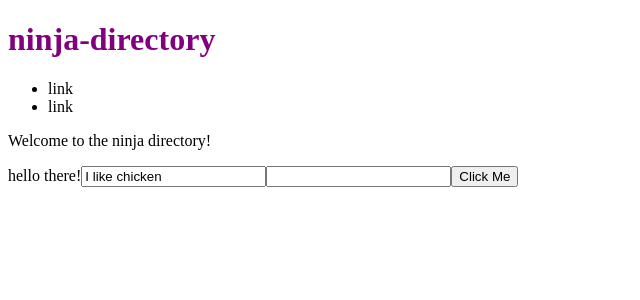
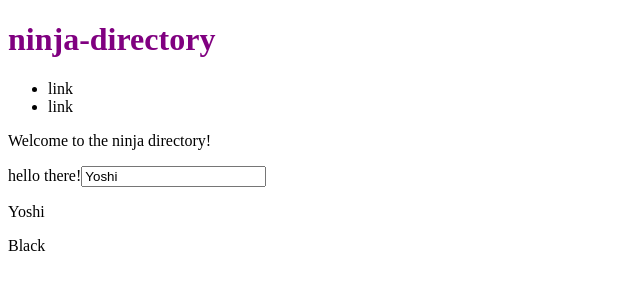
Before and after one commit to SafNaaz/ninja-directory-angular, an Angular app: page / in a window 1280 px wide. Shown: the top 300 px of the page, without its empty margins (0-640 px from the left). Built offline with nearby package versions, Linux system fonts and the light colour scheme.

Commit message:
2 way data binding with ngModel

```diff
--- a/src/app/app.module.ts
+++ b/src/app/app.module.ts
@@ -1,5 +1,6 @@
 import { BrowserModule } from '@angular/platform-browser';
 import { NgModule } from '@angular/core';
+import { FormsModule } from "@angular/forms";
 
 import { AppRoutingModule } from './app-routing.module';
 import { AppComponent } from './app.component';
@@ -12,7 +13,8 @@
   ],
   imports: [
     BrowserModule,
-    AppRoutingModule
+    AppRoutingModule,
+    FormsModule
   ],
   providers: [],
   bootstrap: [AppComponent]
--- a/src/app/home/home.component.html
+++ b/src/app/home/home.component.html
@@ -3,7 +3,8 @@
 </p>
 <ng-content></ng-content>
 
-<!-- property binding -->
-<input [value]="myString" />
-<input [required]="myBoolean" />
-<button (click)="alertMe('I like beef')">Click Me</button>
+<!-- 2 way data binding -->
+<input [(ngModel)]="ninja.name" />
+
+<p>{{ninja.name}}</p>
+<p>{{ninja.belt}}</p>
--- a/src/app/home/home.component.ts
+++ b/src/app/home/home.component.ts
@@ -8,11 +8,10 @@
 export class HomeComponent implements OnInit {
 
   homeTitle = "Welcome to the ninja directory!"
-  myString = "I like chicken"
-  myBoolean = true
 
-  alertMe(val: any){
-    alert(val)
+  ninja = {
+    name: "Yoshi",
+    belt: "Black"
   }
 
   constructor() { }
```
